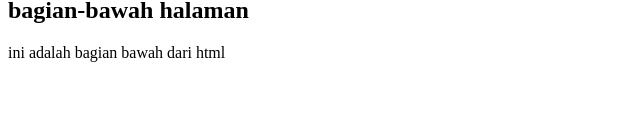
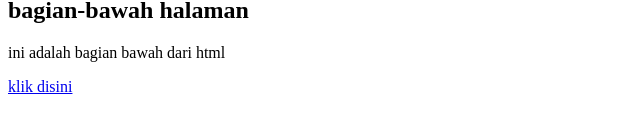
Before and after one commit to raffipasya/1124160207-tugas4, a plain HTML site: page index.html in a window 1280 px wide. Shown: the part 155-288 px from the top of the page, without its empty margins (0-640 px from the left). Drawn offline with Linux system fonts and the light colour scheme.

Commit message:
menambah link satuhalaman

```diff
--- a/index.html
+++ b/index.html
@@ -17,5 +17,6 @@
     <a href="#bagian-bawah"></a>
     <h2 id="bagian-bawah">bagian-bawah halaman</h2>
     <p>ini adalah bagian bawah dari html</p>
+    <a href="https://steamcommunity.com/sharedfiles/filedetails/?id=2791645874"title="kunjungi garry mods tarkov">klik disini</a>
 </body>
 </html>
```
